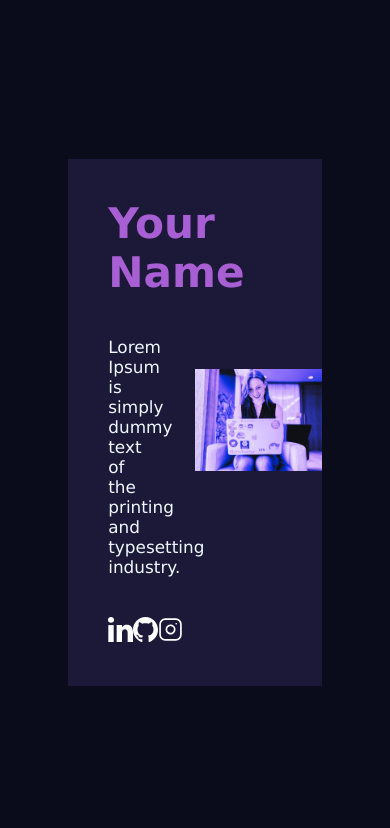
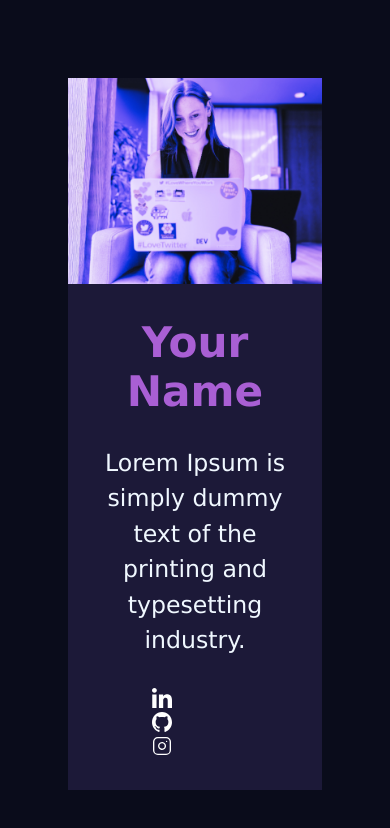
Before and after one commit to nandapieri/wwcode_frontend01, a plain HTML site: page index.html in a window 390 px wide. Drawn offline with Linux system fonts and the light colour scheme.

Commit message:
adicionando responsividade

```diff
--- a/style.css
+++ b/style.css
@@ -68,3 +68,52 @@ body {
   width: 25px;
   height: 25px;
 }
+
+/**Responsividade*/
+
+@media (max-width: 650px) {
+
+  .card-wrapper {
+    display: flex;
+    justify-content: center;
+    align-items: center;
+    flex-wrap: wrap;
+    flex-direction: column-reverse;
+    margin: 20% 5%;
+  }
+  .card-info {
+    width: 100%;
+    height: 100%;
+  }
+
+  .card-img {
+    width: 100%;
+    height: 100%;
+  }
+
+  .card-title {
+    margin: 30px;
+    text-align: center;
+  }
+
+  .card-p {
+    margin: 30px;
+    font-size: 2.8vh;
+    text-align: center;
+    line-height: 150%;
+  }
+
+  .card-social {
+    margin: 30px;
+    display: flex;
+    justify-content: space-between;
+    align-items: center;
+    flex-wrap: wrap;
+    flex-direction: column;
+  }
+
+  .card-social img {
+    width: 20px;
+    height: 20px;
+  }
+}
```
